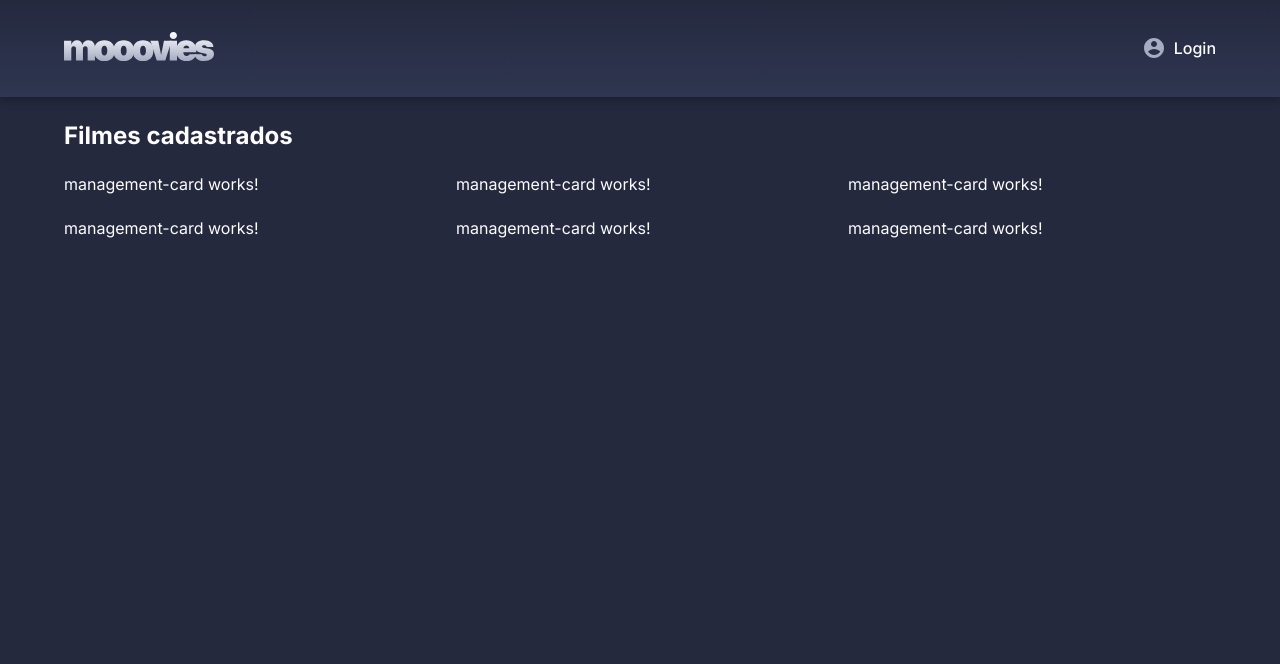
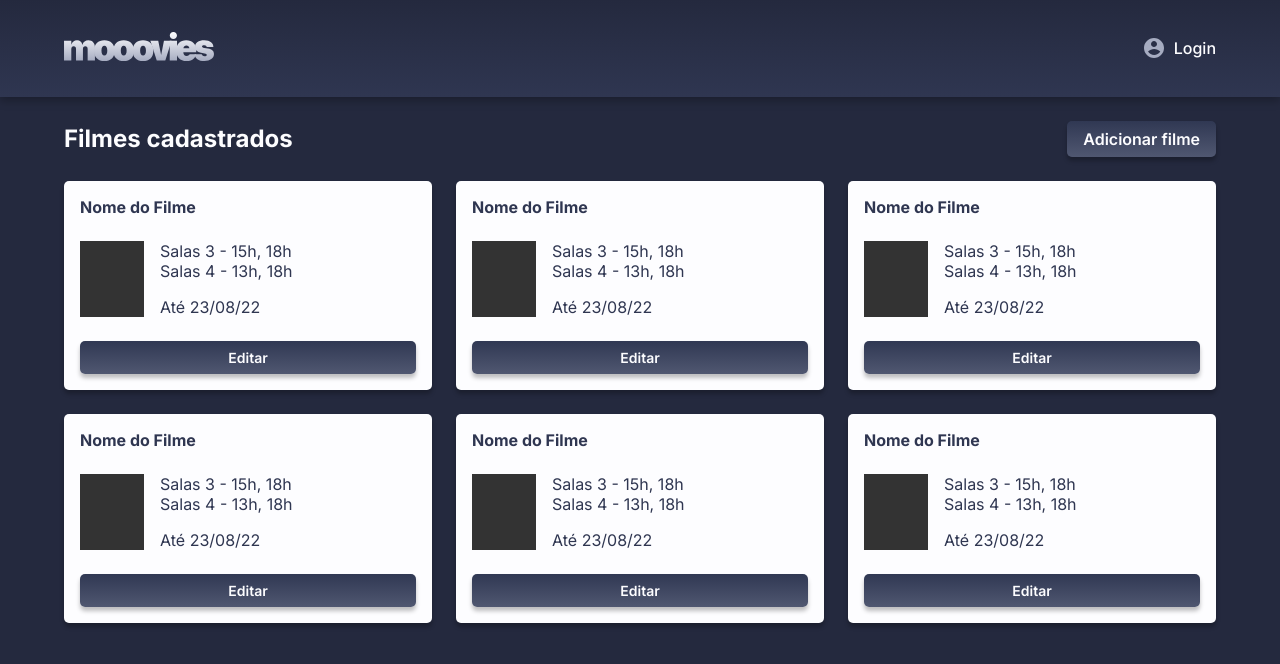
Before and after one commit to lucasgmelo/cinema-management, an Angular app in the folder client/: page /gerenciar in a window 1280 px wide. Shown: the top 664 px of the page. Built offline with nearby package versions, Linux system fonts and the light colour scheme.

Commit message:
feat(manager): create cards and layout

```diff
--- a/client/src/app/components/management-card/management-card.component.html
+++ b/client/src/app/components/management-card/management-card.component.html
@@ -1 +1,14 @@
-<p>management-card works!</p>
+<div class="card">
+  <h4>Nome do Filme</h4>
+  <div>
+    <div class="img"></div>
+    <div class="info">
+      <div class="room-info">
+        <p>Salas 3 - 15h, 18h</p>
+        <p>Salas 4 - 13h, 18h</p>
+      </div>
+      <p class="deadline">Até 23/08/22</p>
+    </div>
+  </div>
+  <button class="btn small">Editar</button>
+</div>
--- a/client/src/app/components/management-card/management-card.component.scss
+++ b/client/src/app/components/management-card/management-card.component.scss
@@ -0,0 +1,30 @@
+.card {
+  background: var(--white);
+  color: var(--contrast-1);
+
+  padding: 16px;
+  border-radius: 5px;
+  box-shadow: 0px 4px 4px rgba(0, 0, 0, 0.25);
+
+  display: flex;
+  flex-direction: column;
+
+  & > div {
+    display: flex;
+
+    .img {
+      width: 64px;
+      height: auto;
+
+      background: #333;
+
+      margin-right: 16px;
+    }
+
+    margin: 24px 0;
+  }
+}
+
+.deadline {
+  margin-top: 16px;
+}
--- a/client/src/app/pages/management/management.component.html
+++ b/client/src/app/pages/management/management.component.html
@@ -1,6 +1,9 @@
 <app-navbar></app-navbar>
 <main class="page-container">
-  <h1>Filmes cadastrados</h1>
+  <div>
+    <h1>Filmes cadastrados</h1>
+    <button class="btn">Adicionar filme</button>
+  </div>
   <section class="card-container">
     <app-management-card></app-management-card>
     <app-management-card></app-management-card>
--- a/client/src/app/pages/management/management.component.scss
+++ b/client/src/app/pages/management/management.component.scss
@@ -1,3 +1,9 @@
+main > div {
+  display: flex;
+  align-items: center;
+  justify-content: space-between;
+}
+
 h1 {
   font-size: 24px;
 }
--- a/client/src/scss/styles.scss
+++ b/client/src/scss/styles.scss
@@ -80,6 +80,11 @@ button.btn {
   font-size: 16px;
   color: var(--white);
   transition: all 0.3s ease;
+
+  &.small {
+    font-size: 14px;
+  }
+
   &:hover {
     opacity: 0.9;
   }
```
